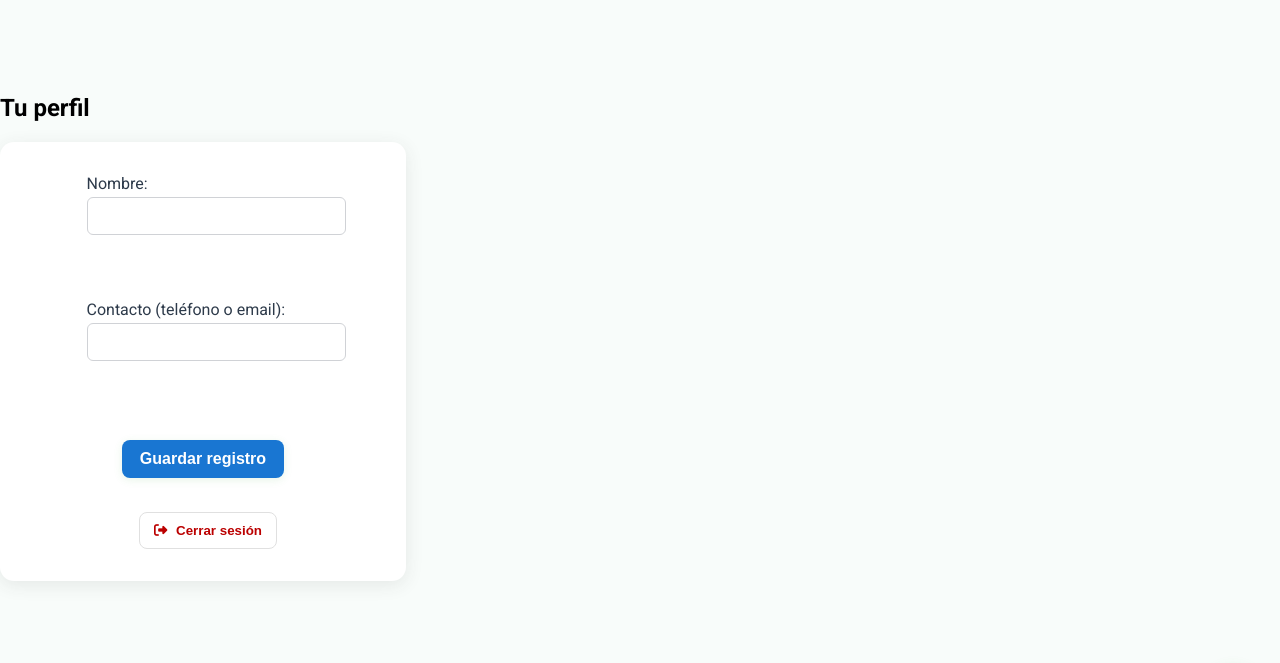
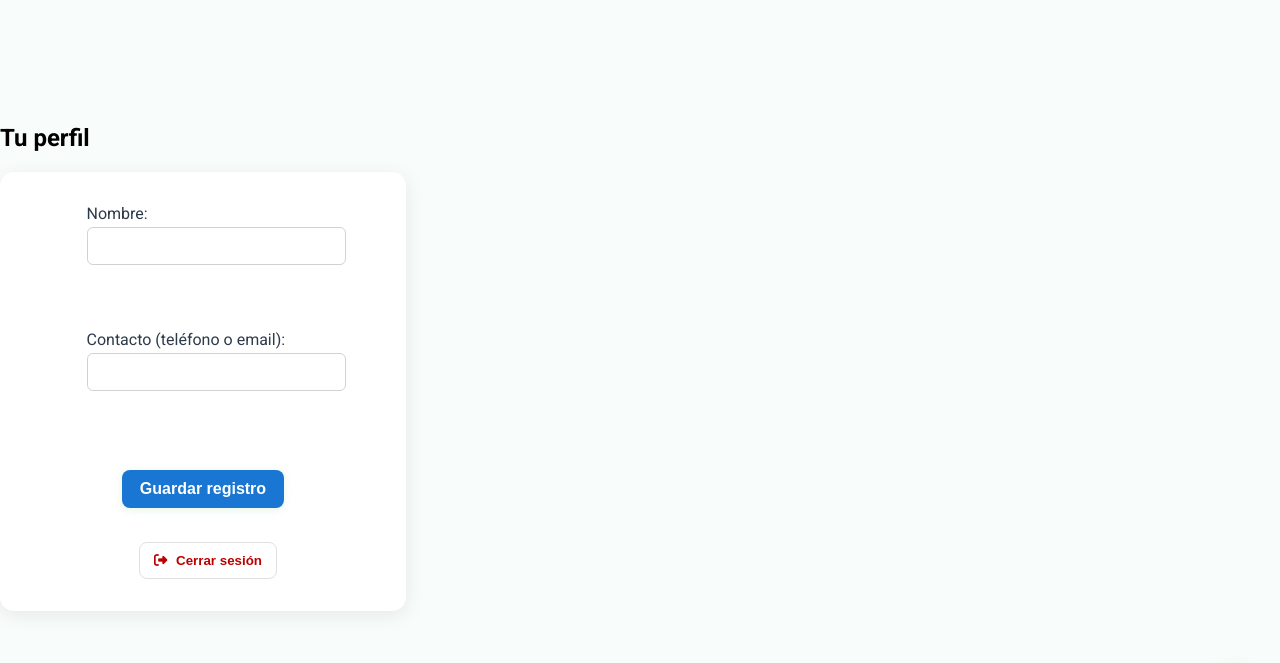
Before and after one commit to rimedhn/deliveryadvancedrepartidor, a plain HTML site: page index.html in a window 1280 px wide. Shown: the top 663 px of the page. Drawn offline with nearby package versions, Linux system fonts and the light colour scheme.

Commit message:
Update style.css

```diff
--- a/style.css
+++ b/style.css
@@ -350,10 +350,15 @@ footer {
 }
 
 #profile {
+  width: 100vw;
+  min-height: 70vh;
   display: flex;
+  flex-direction: column;
   justify-content: center;
   align-items: center;
-  min-height: 60vh; /* Centrado vertical */
+  padding-top: 30px;
+  padding-bottom: 30px;
+  box-sizing: border-box;
 }
 
 #driver-profile-form {
```
